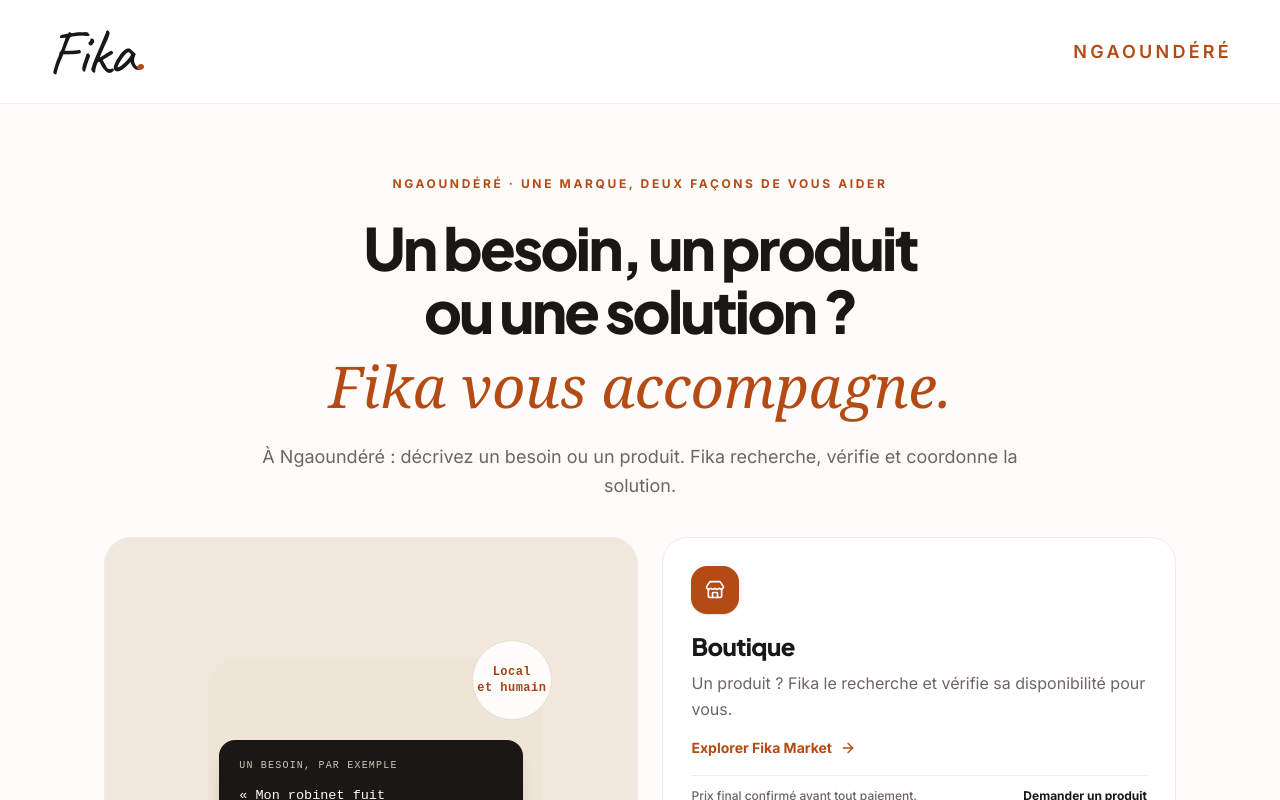
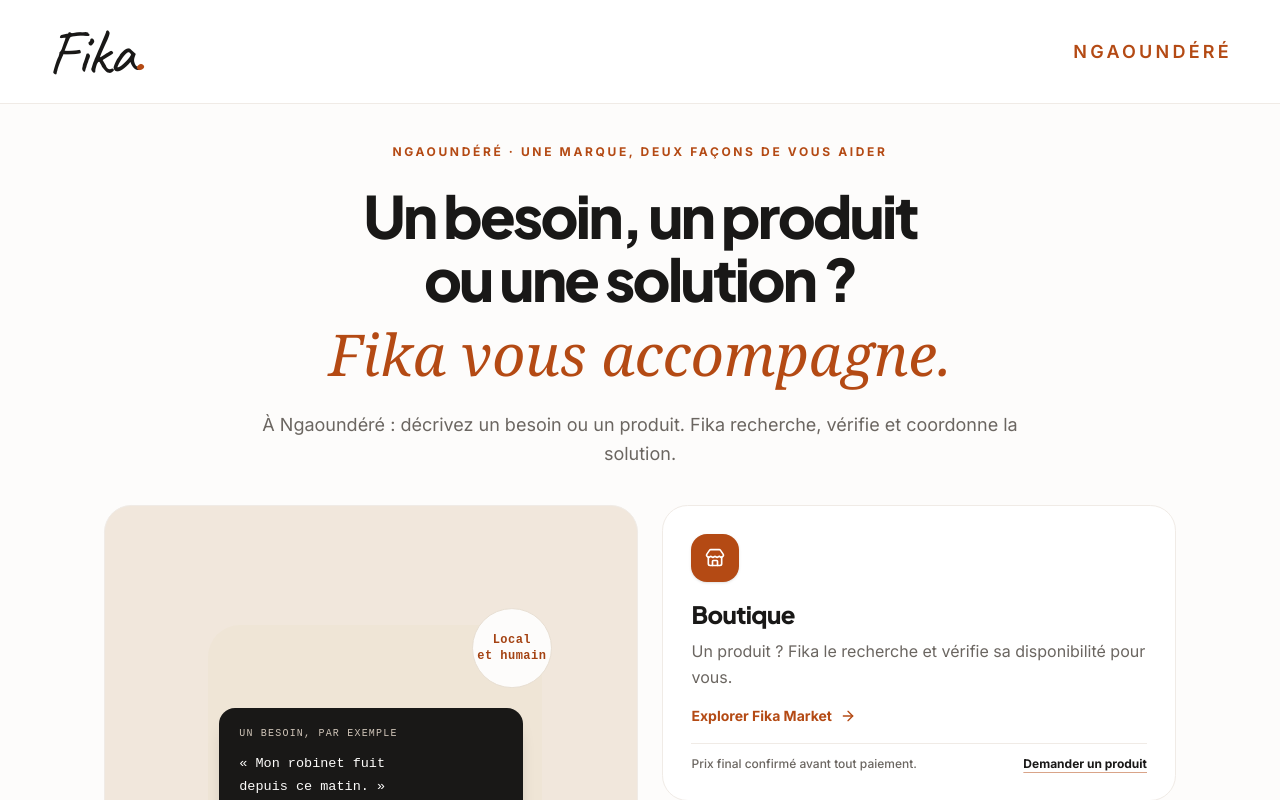
Before and after one commit to amaeldorian06-gif/Fika, a React (Vite) app: page / in a window 1280 px wide. Shown: the top 800 px of the page. Built offline with nearby package versions, Linux system fonts and the light colour scheme; a web font is replaced by a local one.

Commit message:
style(home): remove duplicate global top spacing from entry page

```diff
--- a/src/App.tsx
+++ b/src/App.tsx
@@ -143,7 +143,7 @@ export default function App() {
         Aller au contenu
       </a>
       <GlobalHeader />
-      <main id="contenu" tabIndex={-1} className={`flex-grow outline-none ${isAdmin || path.startsWith('/boutique') || path === '/demande-produit' ? '' : 'pt-8'}`}>
+      <main id="contenu" tabIndex={-1} className={`flex-grow outline-none ${isAdmin || path === '/' || path.startsWith('/boutique') || path === '/demande-produit' ? '' : 'pt-8'}`}>
         <AnimatePresence mode="wait">
           <motion.div
             key={path}
```
